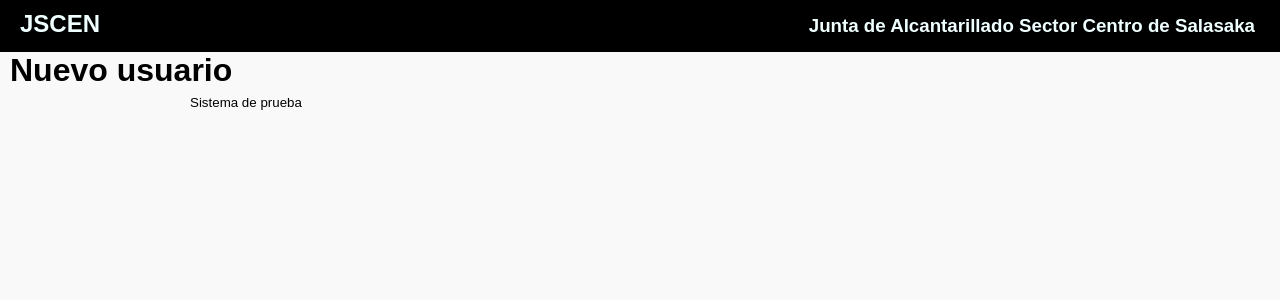
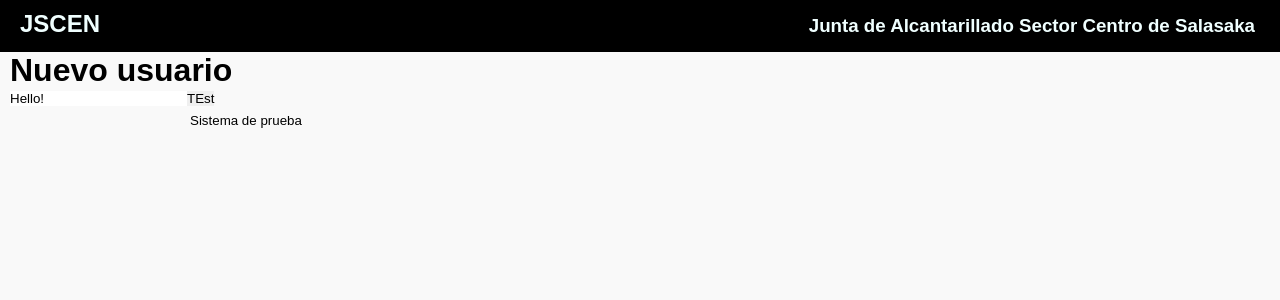
Before and after one commit to runacast/jascen.next, a Next.js app: page /admin/bills in a window 1280 px wide. Shown: the top 300 px of the page. Built offline with nearby package versions, Linux system fonts and the light colour scheme.

Commit message:
Update test.js

```diff
--- a/src/app/(admin)/admin/bills/page.js
+++ b/src/app/(admin)/admin/bills/page.js
@@ -1,7 +1,30 @@
+'use client'
+
 export default async function adminBills() {
+
+  const submit = async (event) => {
+    event.preventDefault()
+    const form = new FormData(event.target)
+    const res = await fetch('/api/users',{
+      method: 'POST',
+      body: form
+    })
+
+    if(!res.ok){
+      alert('error')
+      return
+    }
+
+    console.log(res.json())
+  }
+
   return (
     <main>
       <h1>Nuevo usuario</h1>
+      <form onSubmit={submit}>
+      <input name="name" value={'Hello!'}></input>
+      <button type="submit">TEst</button>
+      </form>
     </main>
   )
 }
```
Also changed, not shown: 1 other file (tests, documents, lock files or other folders).
